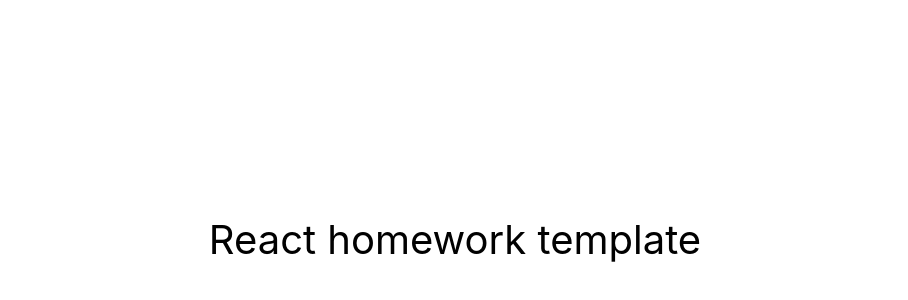
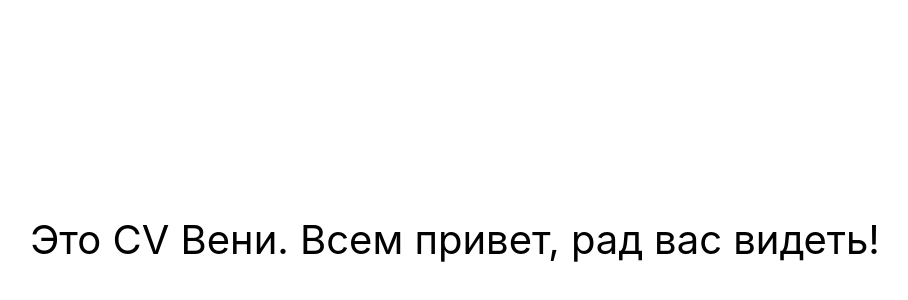
Before and after one commit to ChewBaccaYeti/React, a React (Create React App) app: page / in a window 1280 px wide. Shown: the part 160-460 px from the top of the page, without its empty margins (185-1093 px from the left). Built offline with nearby package versions, Linux system fonts and the light colour scheme.

Commit message:
prep-work

```diff
--- /dev/null
+++ b/src/App.jsx
@@ -0,0 +1,22 @@
+import React from 'react';
+
+export const App = () => {
+  return (
+    <>
+      <div
+        style={{
+          height: '100vh',
+          display: 'flex',
+          justifyContent: 'center',
+          alignItems: 'center',
+          fontSize: 40,
+          color: '#010101',
+        }}
+      >
+        Это CV Вени. Всем привет, рад вас видеть!
+      </div>
+    </>
+  );
+};
+
+export default App;
--- a/src/components/App.jsx
+++ /dev/null
@@ -1,16 +0,0 @@
-export const App = () => {
-  return (
-    <div
-      style={{
-        height: '100vh',
-        display: 'flex',
-        justifyContent: 'center',
-        alignItems: 'center',
-        fontSize: 40,
-        color: '#010101'
-      }}
-    >
-      React homework template
-    </div>
-  );
-};
--- a/src/index.js
+++ b/src/index.js
@@ -1,6 +1,6 @@
 import React from 'react';
 import ReactDOM from 'react-dom/client';
-import { App } from 'components/App';
+import { App } from 'App';
 import './index.css';
 
 ReactDOM.createRoot(document.getElementById('root')).render(
```
Also changed, not shown: package.json (+7 -1 lines), src/user.json (added, +11 -0 lines), 2 other files (tests, documents, lock files or other folders).
